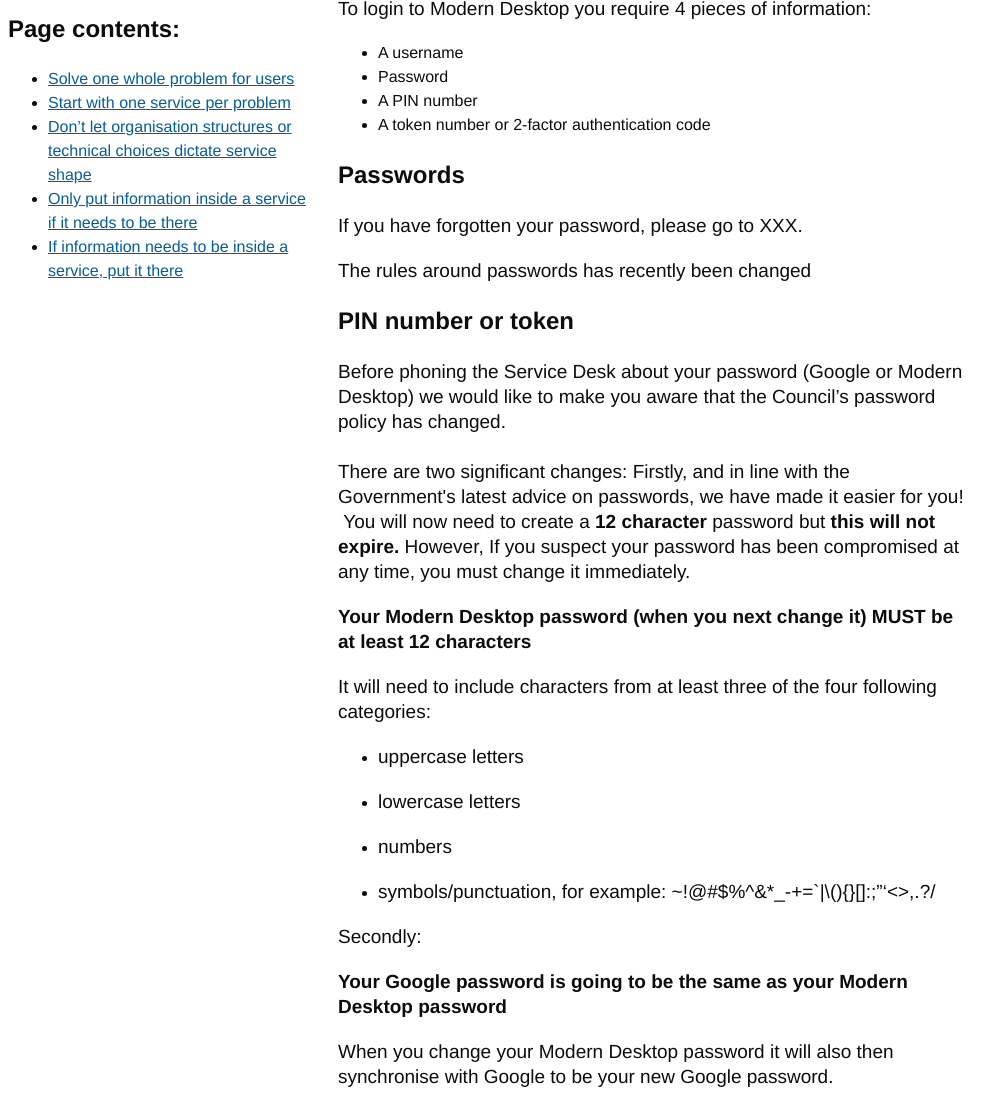
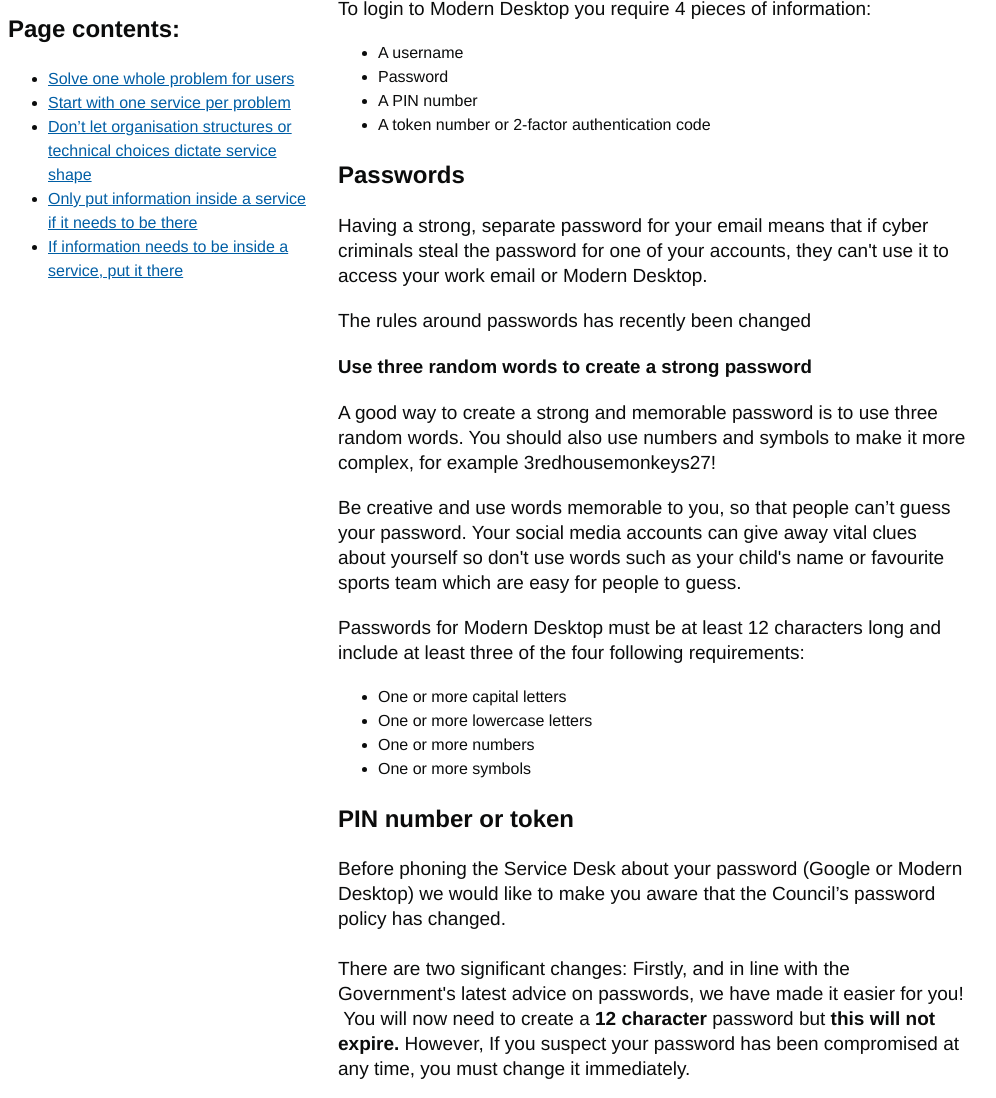
Before and after one commit to unifiedgov/citrix, a plain HTML site: page help-guide.html in a window 1280 px wide. Shown: the part 297-1395 px from the top of the page, without its empty margins (152-1148 px from the left). Drawn offline with Linux system fonts and the light colour scheme.

Commit message:
Update password info

```diff
--- a/help-guide.html
+++ b/help-guide.html
@@ -57,27 +57,26 @@
                         <li>A PIN number</li>
                         <li>A token number or 2-factor authentication code</li>
                     </ul>
+
                     <h2>Passwords</h2>
-                    <p>If you have forgotten your password, please go to XXX.</p>
+                    <p>Having a strong, separate password for your email means that if cyber criminals steal the password for one of your accounts, they can't use it to access your work email or Modern Desktop.</p>
                     <p>The rules around passwords has recently been changed </p>
+                    <h3>Use three random words to create a strong password</h3>
+                    <p>A good way to create a strong and memorable password is to use three random words. You should also use numbers and symbols to make it more complex, for example 3redhousemonkeys27!</p>
+                    <p>Be creative and use words memorable to you, so that people can’t guess your password. Your social media accounts can give away vital clues about yourself so don't use words such as your child's name or favourite sports team which are easy for people to guess.</p>
+                    <p>Passwords for Modern Desktop must be at least 12 characters long and include at least three of the four following requirements:</p>
+                    <ul>
+                        <li>One or more capital letters</li>
+                        <li>One or more lowercase letters</li>
+                        <li>One or more numbers</li>
+                        <li>One or more symbols</li>
+                    </ul>
+
                     <h2>PIN number or token</h2>
                     <p>Before phoning the Service Desk about your <span class="il">password</span> (<span class="il">Google</span> or Modern Desktop) we would like to make you aware that the Council&rsquo;s password policy has changed.<br />&nbsp;<br />There are two significant changes: Firstly, and in line with the Government's latest advice on passwords, we have made it easier for you! &nbsp;You will now need to create a&nbsp;<strong>12 character&nbsp;</strong>password but&nbsp;<strong>this will not expire.&nbsp;</strong>However, If you suspect your password has been compromised at any time, you must change it immediately.</p>
                     <p><strong>Your Modern Desktop <span class="il">password</span> (when you next change it) MUST be at least 12 characters</strong></p>
                     <p>It will need to include characters from at least three of the four following categories:</p>
-                    <ul>
-                    <li>
-                    <p>uppercase letters</p>
-                    </li>
-                    <li>
-                    <p>lowercase letters</p>
-                    </li>
-                    <li>
-                    <p>numbers</p>
-                    </li>
-                    <li>
-                    <p>symbols/punctuation, for example: ~!@#$%^&amp;*_-+=`|\(){}[]:;&rdquo;&lsquo;&lt;&gt;,.<wbr />?/</p>
-                    </li>
-                    </ul>
+
                     <p>Secondly:</p>
                     <p><strong>Your <span class="il">Google</span> <span class="il">password</span> is going to be the same as your Modern Desktop <span class="il">password</span></strong></p>
                     <p>When you change your Modern Desktop <span class="il">password</span> it will also then <span class="il">synchronise</span> with <span class="il">Google</span> to be your new <span class="il">Google</span> <span class="il">password</span>. &nbsp;&nbsp;</p>
--- a/unifiedgov.css
+++ b/unifiedgov.css
@@ -158,6 +158,10 @@
     -moz-box-shadow: 0 0 0 #00823b;
     box-shadow: 0 0 0 #00823b;
 }
+.button:focus {
+    outline: 3px solid #ffbf47;
+}
+
 @media (min-width: 641px) {
     #global-header .header-wrapper {
         padding-left: 15px;
```
